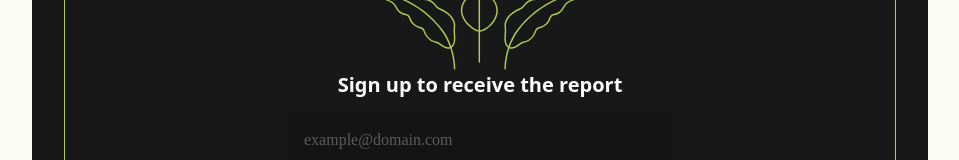
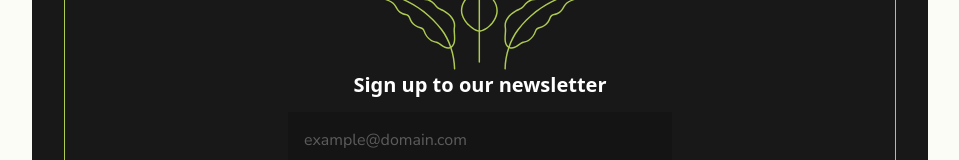
Before and after one commit to Green-Software-Foundation/state-of-green-software, an Astro site: page /insights/26-there-are-2000 in a window 1280 px wide. Shown: the part 2583-2743 px from the top of the page, without its empty margins (160-1119 px from the left). Built offline with nearby package versions, Linux system fonts and the light colour scheme; Astro itself is replaced by a stand-in of ours; a script that the page names is missing.

Commit message:
Update form

```diff
--- a/src/components/Form.astro
+++ b/src/components/Form.astro
@@ -1,4 +1,5 @@
 ---
+import "@fontsource/nunito-sans/400.css";
 import { Icon } from "astro-icon";
 const { title, containerClass } = Astro.props;
 ---
--- a/src/layouts/InsightLayout.astro
+++ b/src/layouts/InsightLayout.astro
@@ -110,7 +110,7 @@ const { href: url } = Astro.url;
         <article class="prose max-w-none prose-lg">
           <slot />
         </article>
-        <Form title="Sign up to receive the report" />
+        <Form title="Sign up to our newsletter" />
         <Footer />
       </div>
     </div>
```
